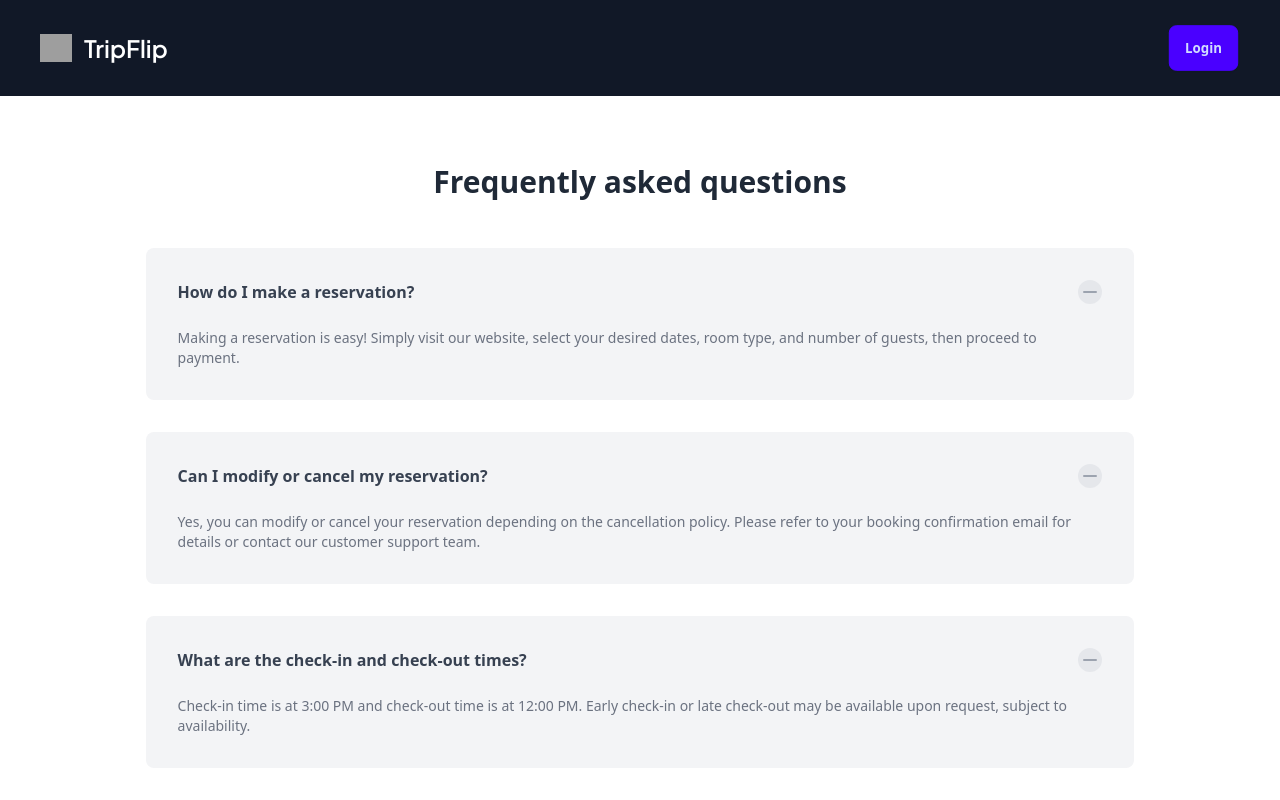
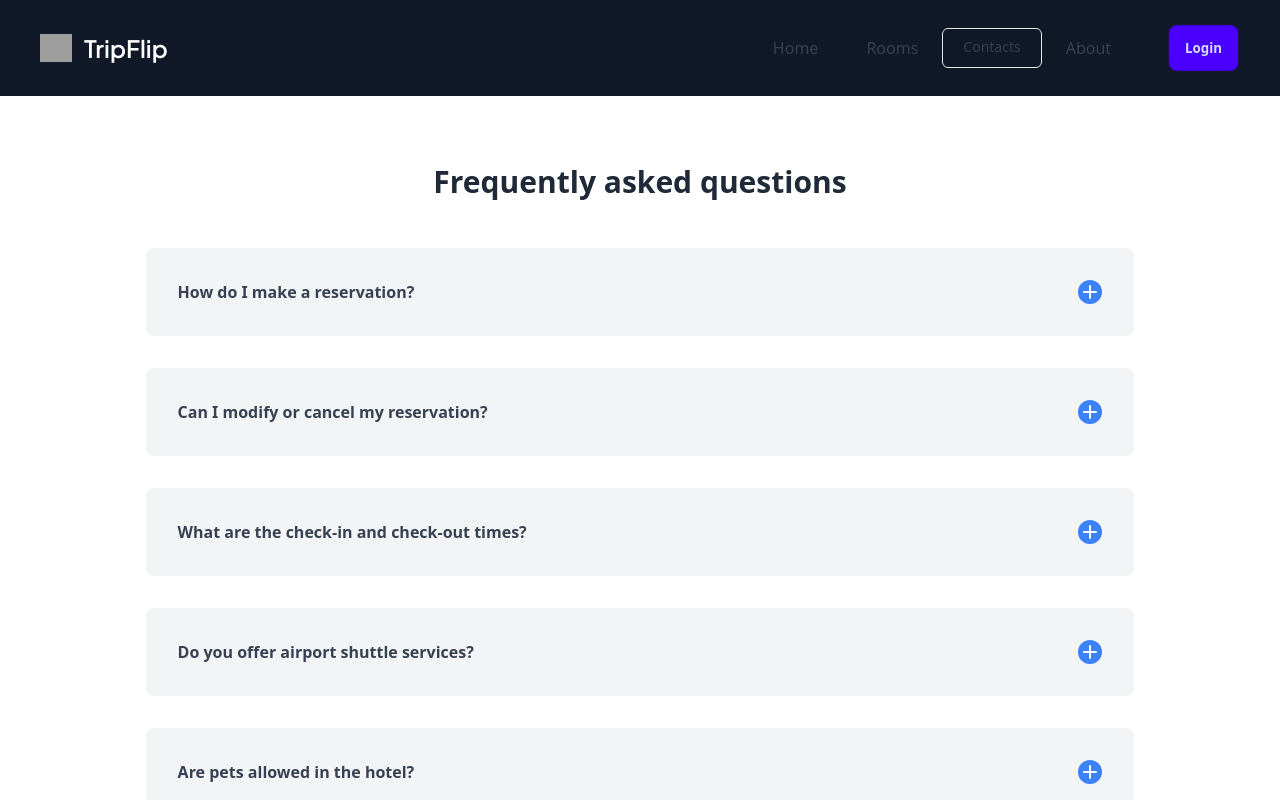
Before and after one commit to gazimaksudur2/trip-flip-client, a React (Vite) app: page /contacts in a window 1280 px wide. Shown: the top 800 px of the page. Built offline with nearby package versions, Linux system fonts and the light colour scheme; no server answers; grey boxes are pictures that could not be loaded; a web font is replaced by a local one.

Commit message:
faq accordion issue resolved

```diff
--- a/package.json
+++ b/package.json
@@ -17,6 +17,7 @@
     "firebase": "^10.11.1",
     "localforage": "^1.10.0",
     "match-sorter": "^6.3.4",
+    "pigeon-maps": "^0.21.5",
     "react": "^18.2.0",
     "react-dom": "^18.2.0",
     "react-icons": "^5.2.1",
--- a/src/components/Homie/HotelLocations.jsx
+++ b/src/components/Homie/HotelLocations.jsx
@@ -1,3 +1,6 @@
+import { Map, Marker } from "pigeon-maps"
+import { osm } from 'pigeon-maps/providers'
+
 const HotelLocations = () => {
 
     return (
@@ -13,6 +16,9 @@ const HotelLocations = () => {
                         Frankfurt, Germany
                     </div>
                     <div className="collapse-content w-full p-3">
+                        <Map provider={osm} height={300} defaultCenter={[50.1109, 8.6821]} defaultZoom={11}>
+                            <Marker width={50} anchor={[50.1109, 8.6821]} />
+                        </Map>
                     </div>
                 </div>
                 <div className="collapse collapse-plus bg-base-200">
@@ -21,6 +27,9 @@ const HotelLocations = () => {
                         Shenzhen, China
                     </div>
                     <div className="collapse-content w-full p-3">
+                        <Map provider={osm} height={300} defaultCenter={[22.5431, 114.0579]} defaultZoom={11}>
+                            <Marker width={50} anchor={[22.5431, 114.0579]} />
+                        </Map>
                     </div>
                 </div>
                 <div className="collapse collapse-plus bg-base-200">
@@ -29,6 +38,9 @@ const HotelLocations = () => {
                         Tokyo, Japan
                     </div>
                     <div className="collapse-content w-full p-3">
+                        <Map provider={osm} height={300} defaultCenter={[35.6762, 139.6503]} defaultZoom={11}>
+                            <Marker width={50} anchor={[35.6762, 139.6503]} />
+                        </Map>
                     </div>
                 </div>
                 <div className="collapse collapse-plus bg-base-200">
@@ -37,6 +49,9 @@ const HotelLocations = () => {
                         Houston, USA
                     </div>
                     <div className="collapse-content w-full p-3">
+                        <Map provider={osm} height={300} defaultCenter={[29.7604, -95.3698]} defaultZoom={11}>
+                            <Marker width={50} anchor={[29.7604, -95.3698]} />
+                        </Map>
                     </div>
                 </div>
                 <div className="collapse collapse-plus bg-base-200">
@@ -45,6 +60,9 @@ const HotelLocations = () => {
                         Seoul, South Korea
                     </div>
                     <div className="collapse-content w-full p-3">
+                        <Map provider={osm} height={300} defaultCenter={[37.5665, 126.9780]} defaultZoom={11}>
+                            <Marker width={50} anchor={[37.5665, 126.9780]} />
+                        </Map>
                     </div>
                 </div>
                 <div className="collapse collapse-plus bg-base-200">
@@ -53,6 +71,9 @@ const HotelLocations = () => {
                         Mumbai, India
                     </div>
                     <div className="collapse-content w-full p-3">
+                        <Map provider={osm} height={300} defaultCenter={[19.0760, 72.8777]} defaultZoom={11}>
+                            <Marker width={50} anchor={[19.0760, 72.8777]} />
+                        </Map>
                     </div>
                 </div>
             </div>
--- a/src/components/Navbar.jsx
+++ b/src/components/Navbar.jsx
@@ -124,7 +124,23 @@ const Navbar = () => {
                     </div>
 
                     <div className='flex justify-center items-center'>
-                        <div className={show?"w-full bg-gray-900 inset-x-0 z-20 flex justify-between items-center px-6 py-4 transition-all duration-300 ease-in-out shadow-md lg:bg-transparent lg:shadow-none lg:mt-0 lg:p-0 lg:top-0 lg:relative lg:w-auto lg:opacity-100 lg:translate-x-0 lg:flex lg:items-center":'hidden'}>
+                        <div className={show ? "w-full bg-gray-900 inset-x-0 z-20 flex justify-between items-center px-6 py-4 transition-all duration-300 ease-in-out shadow-md lg:bg-transparent lg:shadow-none lg:mt-0 lg:p-0 lg:top-0 lg:relative lg:w-auto lg:opacity-100 lg:translate-x-0 lg:hidden lg:items-center" : 'hidden'}>
+                            <div className="w-full flex flex-col space-y-4 lg:mt-0 lg:flex-row lg:space-y-0 justify-center lg:justify-between items-center mr-8">
+                                {navLinks}
+                                <div className="flex justify-center py-5 lg:hidden drawer drawer-end">
+                                    <input id="my-drawer-4" type="checkbox" className="drawer-toggle" />
+                                    <div className="drawer-content flex justify-center items-center">
+                                        {user ? avatar : logs}
+                                    </div>
+                                    <div className="drawer-side z-30">
+                                        <label htmlFor="my-drawer-4" aria-label="close sidebar" className="drawer-overlay"></label>
+                                        {sideBar}
+                                    </div>
+                                </div>
+                            </div>
+                        </div>
+
+                        <div className={"w-full hidden bg-gray-900 inset-x-0 z-20 lg:flex justify-between items-center px-6 py-4 transition-all duration-300 ease-in-out shadow-md lg:bg-transparent lg:shadow-none lg:mt-0 lg:p-0 lg:opacity-100 lg:translate-x-0"}>
                             <div className="w-full flex flex-col space-y-4 lg:mt-0 lg:flex-row lg:space-y-0 justify-center lg:justify-between items-center mr-8">
                                 {navLinks}
                                 <div className="flex justify-center py-5 lg:hidden drawer drawer-end">
--- a/src/components/contacts_comps/FAQ.jsx
+++ b/src/components/contacts_comps/FAQ.jsx
@@ -1,18 +1,27 @@
-const FAQ = ({faq}) => {
+const FAQ = ({ faq, tracker, setTracker }) => {
+    const showAble = (tracker===faq.answer.slice(0,20));
+    // console.log(showAble);
     return (
         <div>
             <div className="p-8 bg-gray-100 rounded-lg">
                 <button className="flex items-center justify-between w-full">
                     <h1 className="font-semibold text-gray-700">{faq.question}</h1>
 
-                    <span className="text-gray-400 bg-gray-200 rounded-full">
-                        <svg xmlns="http://www.w3.org/2000/svg" className="w-6 h-6" fill="none" viewBox="0 0 24 24" stroke="currentColor">
-                            <path strokeLinecap="round" strokeLinejoin="round" strokeWidth="2" d="M18 12H6" />
-                        </svg>
-                    </span>
+                    <div>
+                        <span className="text-gray-400">
+                            <svg onClick={()=>setTracker('')} xmlns="http://www.w3.org/2000/svg" className={showAble?"w-6 h-6 bg-gray-300 rounded-full":'hidden'} fill="none" viewBox="0 0 24 24" stroke="currentColor">
+                                <path strokeLinecap="round" strokeLinejoin="round" strokeWidth="2" d="M18 12H6" />
+                            </svg>
+                        </span>
+                        <span className="text-white rounded-full">
+                            <svg onClick={()=>setTracker(faq.answer.slice(0,20))} xmlns="http://www.w3.org/2000/svg" className={showAble?'hidden':"w-6 h-6 bg-blue-500 rounded-full"} fill="none" viewBox="0 0 24 24" stroke="currentColor">
+                                <path strokeLinecap="round" strokeLinejoin="round" strokeWidth="2" d="M12 6v6m0 0v6m0-6h6m-6 0H6" />
+                            </svg>
+                        </span>
+                    </div>
                 </button>
 
-                <p className="mt-6 text-sm text-gray-500">
+                <p className={showAble?"mt-6 text-sm text-gray-500":'hidden'}>
                     {faq.answer}
                 </p>
             </div>
@@ -20,11 +29,7 @@ const FAQ = ({faq}) => {
                 <button className="flex items-center justify-between w-full">
                     <h1 className="font-semibold text-gray-700">Is the cost of the appoinment covered by private health insurance?</h1>
 
-                    <span className="text-white bg-blue-500 rounded-full">
-                        <svg xmlns="http://www.w3.org/2000/svg" className="w-6 h-6" fill="none" viewBox="0 0 24 24" stroke="currentColor">
-                            <path strokeLinecap="round" strokeLinejoin="round" strokeWidth="2" d="M12 6v6m0 0v6m0-6h6m-6 0H6" />
-                        </svg>
-                    </span>
+
                 </button>
 
                 <p className="mt-6 text-sm text-gray-500">
--- a/src/components/contacts_comps/Faqs.jsx
+++ b/src/components/contacts_comps/Faqs.jsx
@@ -3,6 +3,7 @@ import FAQ from "./FAQ";
 
 const Faqs = () => {
     const [faqInfo, setFaqInfo] = useState([]);
+    const [tracker, setTracker] = useState();
 
     useEffect(()=>{
         fetch('faqInfo.json')
@@ -21,7 +22,7 @@ const Faqs = () => {
 
                     <div className="mt-8 space-y-8 lg:mt-12">
                         {
-                            faqInfo && faqInfo.map((faq, idx)=>(<FAQ key={idx} faq={faq}/>))
+                            faqInfo && faqInfo.map((faq, idx)=>(<FAQ key={idx} tracker={tracker} setTracker={setTracker} faq={faq}/>))
                         }
                     </div>
                 </div>
--- a/src/index.css
+++ b/src/index.css
@@ -3,3 +3,6 @@
 @tailwind base;
 @tailwind components;
 @tailwind utilities;
+
+
+/* when we will have access to our assignment repository to make it public */
```
Also changed, not shown: 1 other file (tests, documents, lock files or other folders).
